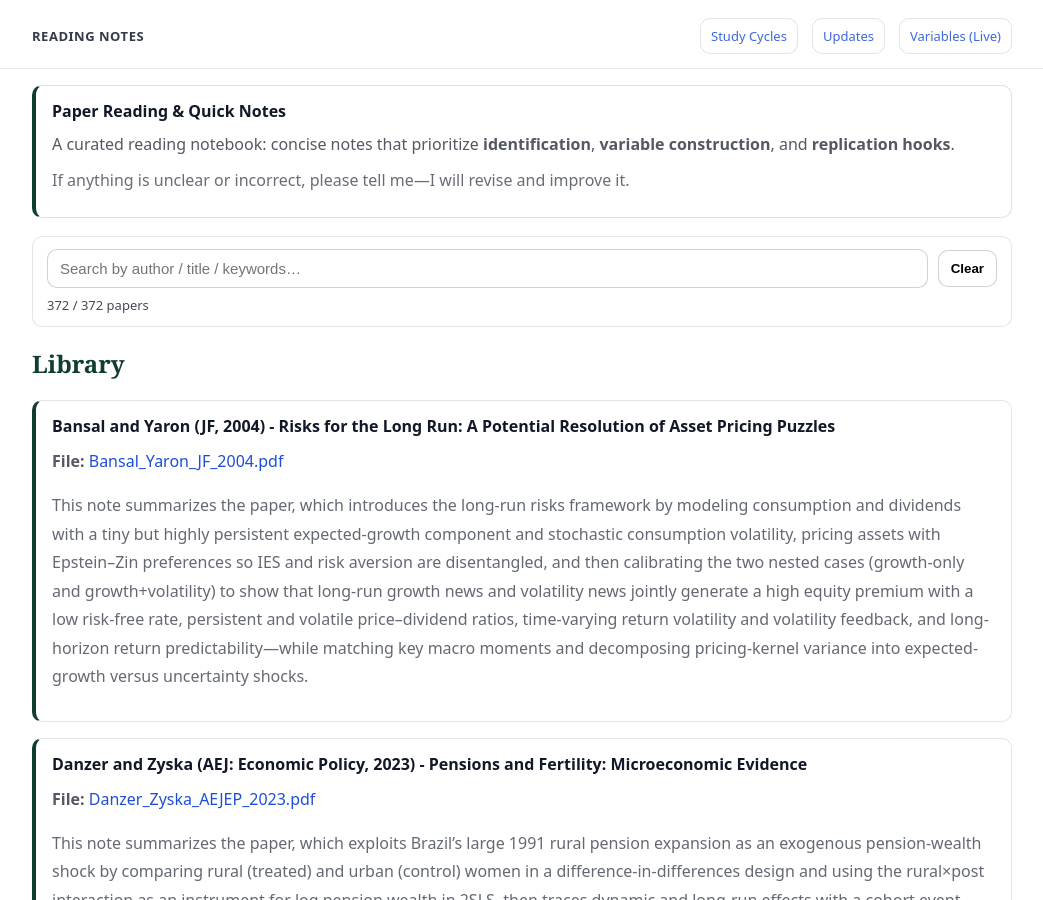
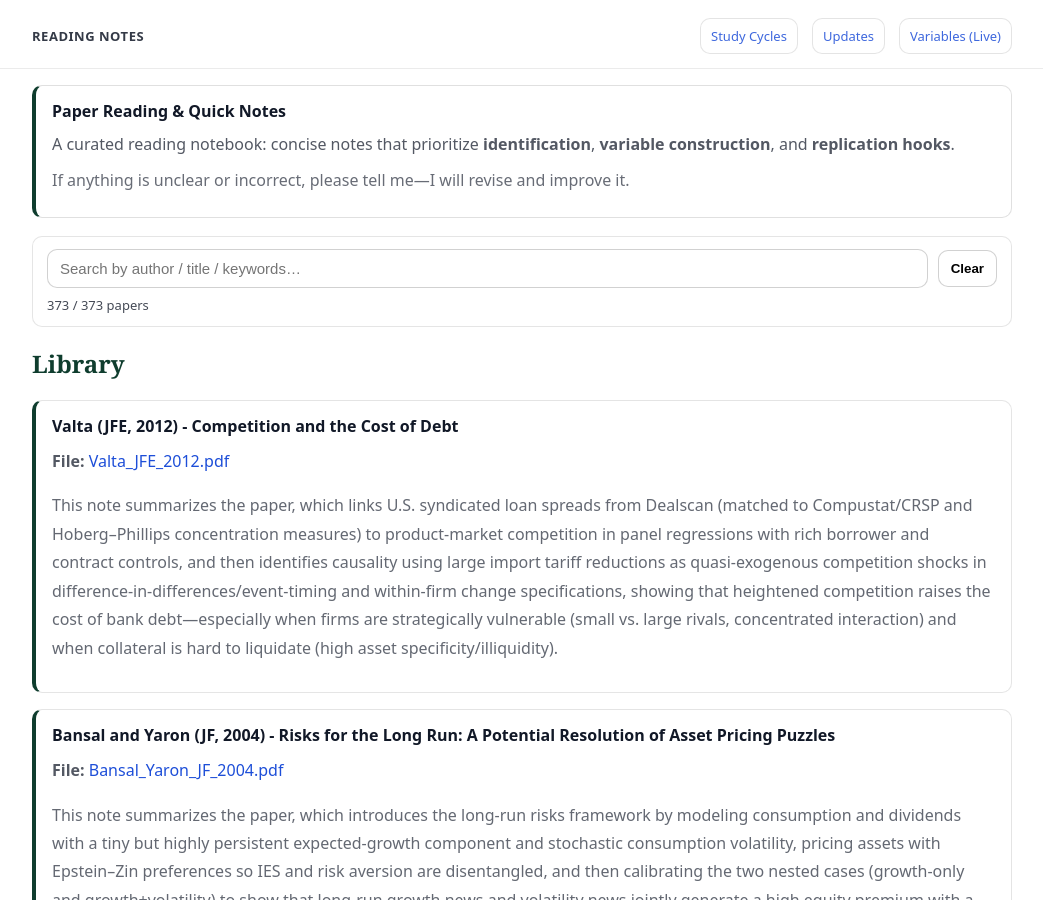
Before and after one commit to yaxinzn/study-archive, a Jekyll site: the page built from reading/index.md, in a window 1280 px wide and 900 px high. Shown: the whole window, without its empty margins (118-1161 px from the left). Built offline with Jekyll 4.4.1, drawn with Linux system fonts in a browser that asks for light colours.

Commit message:
Reading: add/update Valta_JFE_2012.pdf

```diff
--- a/_data/reading.yml
+++ b/_data/reading.yml
@@ -1,3 +1,7 @@
+- title: "Valta (JFE, 2012) - Competition and the Cost of Debt"
+  file: "Valta_JFE_2012.pdf"
+  desc: "This note summarizes the paper, which links U.S. syndicated loan spreads from Dealscan (matched to Compustat/CRSP and Hoberg–Phillips concentration measures) to product-market competition in panel regressions with rich borrower and contract controls, and then identifies causality using large import tariff reductions as quasi-exogenous competition shocks in difference-in-differences/event-timing and within-firm change specifications, showing that heightened competition raises the cost of bank debt—especially when firms are strategically vulnerable (small vs. large rivals, concentrated interaction) and when collateral is hard to liquidate (high asset specificity/illiquidity)."
+
 - title: "Bansal and Yaron (JF, 2004) - Risks for the Long Run: A Potential Resolution of Asset Pricing Puzzles"
   file: "Bansal_Yaron_JF_2004.pdf"
   desc: "This note summarizes the paper, which introduces the long-run risks framework by modeling consumption and dividends with a tiny but highly persistent expected-growth component and stochastic consumption volatility, pricing assets with Epstein–Zin preferences so IES and risk aversion are disentangled, and then calibrating the two nested cases (growth-only and growth+volatility) to show that long-run growth news and volatility news jointly generate a high equity premium with a low risk-free rate, persistent and volatile price–dividend ratios, time-varying return volatility and volatility feedback, and long-horizon return predictability—while matching key macro moments and decomposing pricing-kernel variance into expected-growth versus uncertainty shocks."
```
Also changed, not shown: 1 other file.
